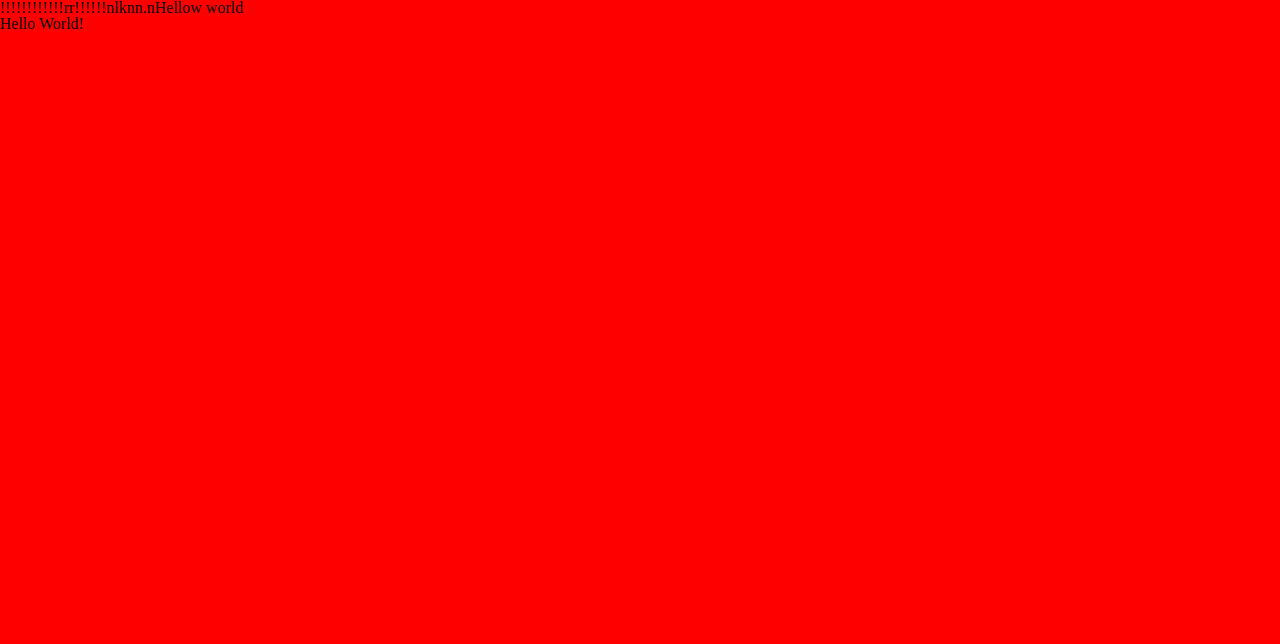
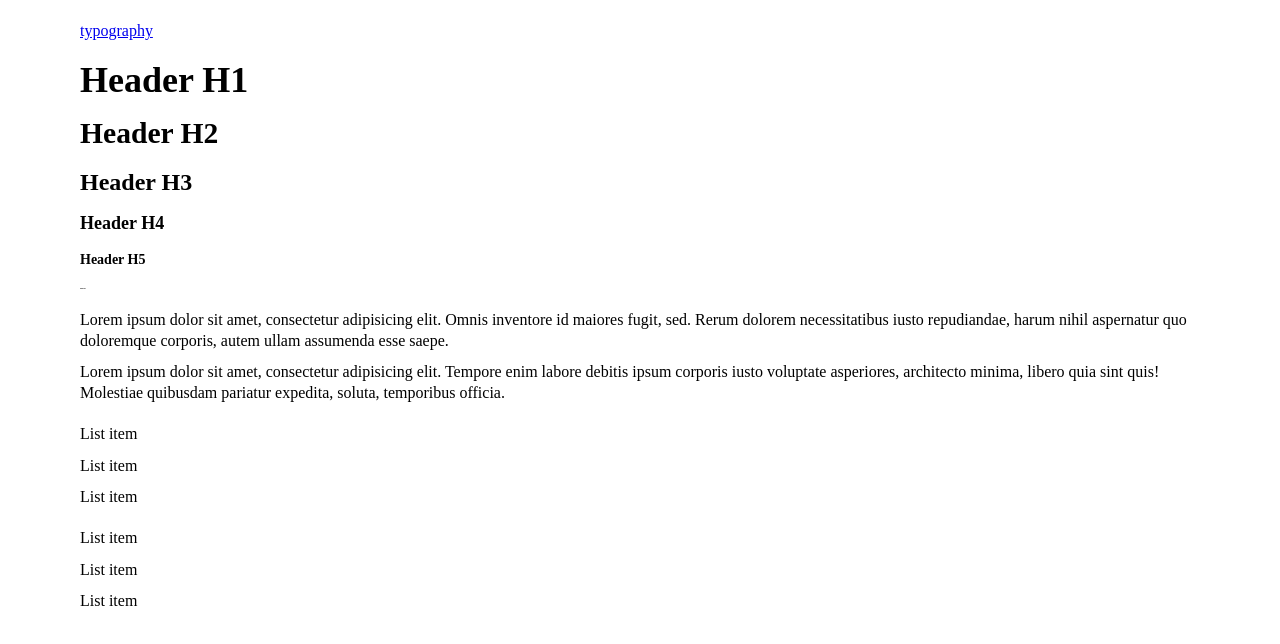
Before and after one commit to VallyPepyako/yarn-babel-cssnext, a website built with webpack: page app/index.html in a window 1280 px wide. Built offline with nearby package versions, Linux system fonts and the light colour scheme; files whose address does not match are found by name.

Commit message:
add typography rules

```diff
--- a/app/index.html
+++ b/app/index.html
@@ -8,9 +8,36 @@
   <link rel="stylesheet" href="/styles/app.css">
 </head>
 <body>
-
-  <p>!!!!!!!!!!!!rr!!!!!!nlknn.nHellow world</p>
-
+  <nav>
+    <ul>
+      <li><a href="#typography">typography</a></li>
+      <li><a href="#"></a></li>
+    </ul>
+  </nav>
+  <section id="typography" class="section">
+    <div class="container">
+      <hgroup>
+        <h1>Header H1</h1>
+        <h2>Header H2</h2>
+        <h3>Header H3</h3>
+        <h4>Header H4</h4>
+        <h5>Header H5</h5>
+        <h6>Header H6</h6>
+      </hgroup>
+      <p>Lorem ipsum dolor sit amet, consectetur adipisicing elit. Omnis inventore id maiores fugit, sed. Rerum dolorem necessitatibus iusto repudiandae, harum nihil aspernatur quo doloremque corporis, autem ullam assumenda esse saepe.</p>
+      <p>Lorem ipsum dolor sit amet, consectetur adipisicing elit. Tempore enim labore debitis ipsum corporis iusto voluptate asperiores, architecto minima, libero quia sint quis! Molestiae quibusdam pariatur expedita, soluta, temporibus officia.</p>
+      <ul>
+        <li>List item</li>
+        <li>List item</li>
+        <li>List item</li>
+      </ul>
+      <ol>
+        <li>List item</li>
+        <li>List item</li>
+        <li>List item</li>
+      </ol>
+    </div>
+  </section>
 </body>
 <script type="text/javascript" src="scripts/bundle.js">
 
--- a/app/scripts/app.js
+++ b/app/scripts/app.js
@@ -6,4 +6,5 @@ const element = document.createElement('h1');
 
 element.innerHTML = sayHello('World');
 
-document.body.appendChild(element);
+// document.body.appendChild(element);
+console.log(element);
--- a/app/styles/base/settings.css
+++ b/app/styles/base/settings.css
@@ -1,2 +1,11 @@
 /*Fonts*/
-@import "settings/font"
+@import "settings/font";
+
+/*typography*/
+@import "settings/typography";
+
+/*settings*/
+nav, .container {
+  max-width: 1120px;
+  margin: 0 auto;
+}
--- a/app/styles/base/settings/font.css
+++ b/app/styles/base/settings/font.css
@@ -22,7 +22,6 @@
 }
 
 body {
-  background: red;
   font-family: var(--font-main);
   & h1 {
     font-family: var(--font-second);
--- /dev/null
+++ b/app/styles/base/settings/typography.css
@@ -0,0 +1,46 @@
+:root {
+  --h1: 2.25rem;
+  --h2: 1.85rem;
+  --h3: 1.5rem;
+  --h4: 1.125rem;
+  --h5: .875rem;
+  --h6: .075rem;
+}
+h1, h2, h3, h4, h5, h6 {
+  font-weight: 600;
+  margin-bottom: calc(1rem * 1.3);
+}
+
+h1 {
+  font-size: var(--h1);
+}
+h2 {
+  font-size: var(--h2);
+}
+h3 {
+  font-size: var(--h3);
+}
+h4 {
+  font-size: var(--h4);
+}
+h5 {
+  font-size: var(--h5);
+}
+h6 {
+  font-size: var(--h6);
+}
+
+p {
+  font-size: 1rem;
+  line-height: 1.3;
+  margin-bottom: calc(1rem * 0.65);
+}
+ul, ol {
+  margin-top: calc(1rem * 1.3);
+  margin-bottom: calc(1rem * 1.3);
+  li {
+    font-size: 1rem;
+    line-height: 1.3;
+    margin-bottom: calc(1rem * 0.65);
+  }
+}
```
